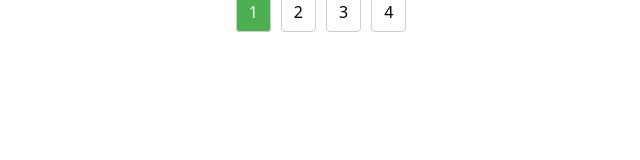
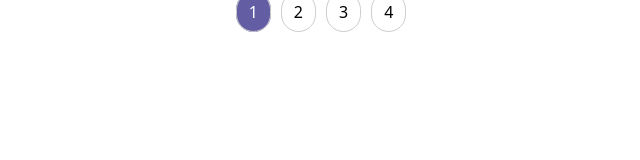
Before and after one commit to rohanasif/cvmakerfigma, a React (Vite) app: page /1 in a window 1280 px wide. Shown: the top 160 px of the page, without its empty margins (319-959 px from the left). Built offline with nearby package versions, Linux system fonts and the light colour scheme.

Commit message:
pagination fixed

```diff
--- a/src/index.css
+++ b/src/index.css
@@ -42,12 +42,12 @@
   text-decoration: none;
   padding: 8px 12px;
   border: 1px solid #ccc;
-  border-radius: 4px;
+  border-radius: 999px;
   cursor: pointer;
 }
 
 .pagination a.active,
 .pagination a:hover {
-  background-color: #4caf50;
+  background-color: #635ea3;
   color: white;
 }
```
